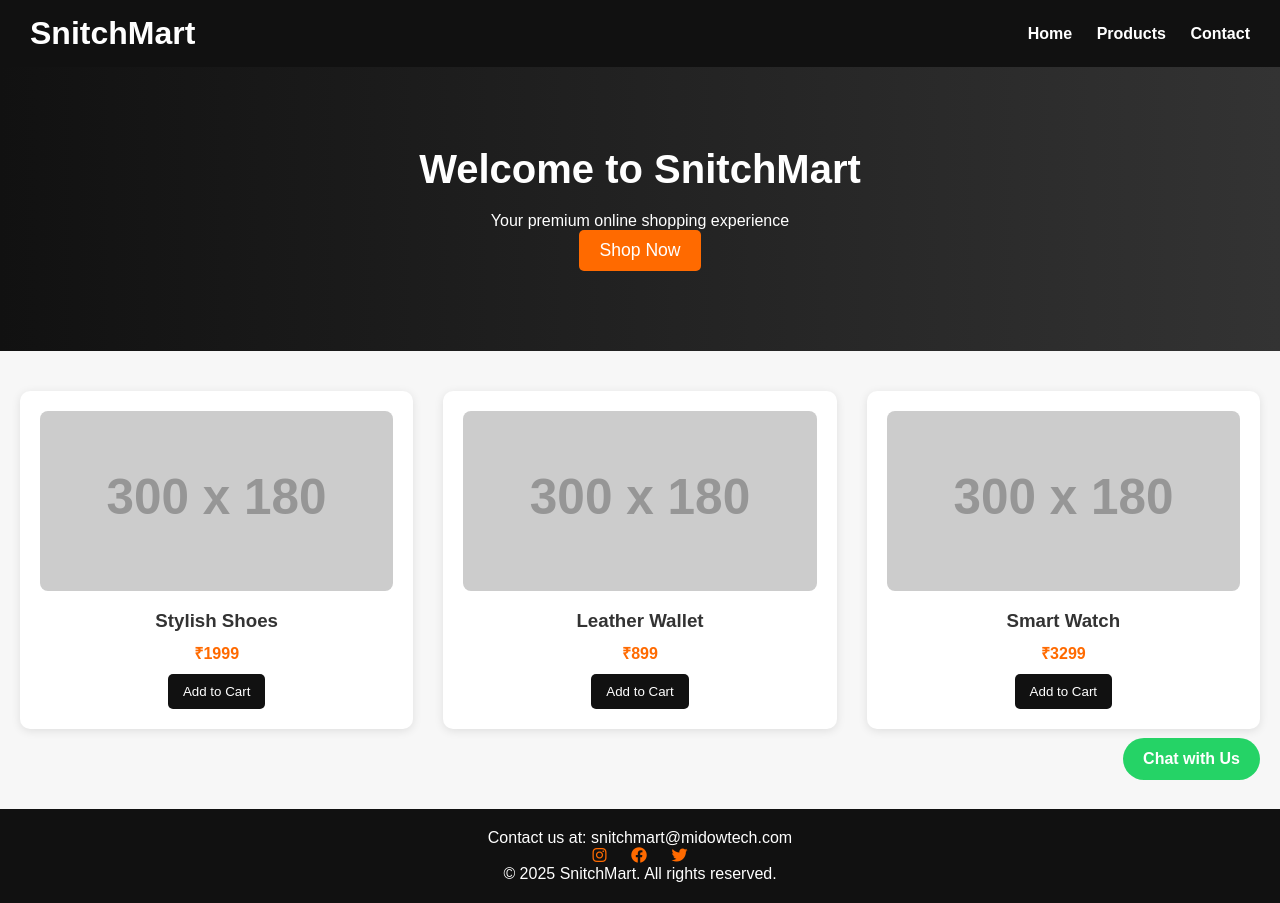
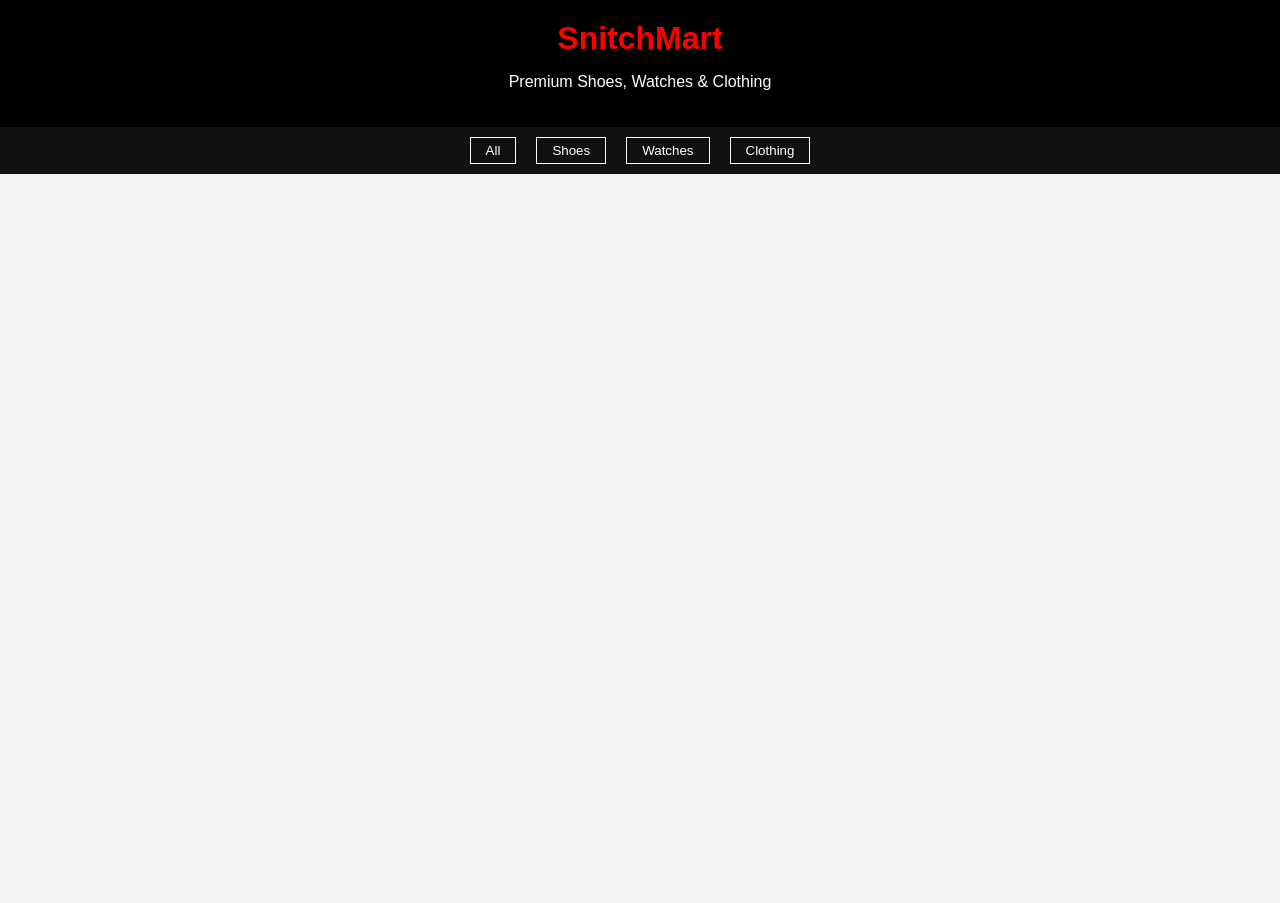
Before and after one commit to midowtech/SNITCH-MART, a plain HTML site: page index.html in a window 1280 px wide. After the commit the page ends 800 px from the top, so only its background shows below. Drawn offline with Linux system fonts and the light colour scheme; placeholder pictures from the web are drawn by us.

Commit message:
Update index.html

```diff
--- a/index.html
+++ b/index.html
@@ -1,172 +1,132 @@
-<!DOCTYPE html><html lang="en"><head>
+<!DOCTYPE html>
+<html lang="en">
+<head>
   <meta charset="UTF-8">
+  <title>SnitchMart - Premium Collection</title>
   <meta name="viewport" content="width=device-width, initial-scale=1.0">
-  <meta name="description" content="SnitchMart - Your premium online shopping destination">
-  <meta name="keywords" content="SnitchMart, Online Shopping, Premium Store, E-commerce">
-  <title>SnitchMart - Premium Online Store</title>
-  <link rel="stylesheet" href="https://cdnjs.cloudflare.com/ajax/libs/font-awesome/6.0.0-beta3/css/all.min.css">
   <style>
-    * {
+    body {
       margin: 0;
-      padding: 0;
-      box-sizing: border-box;
-      font-family: Arial, sans-serif;
-    }body {
-  background-color: #f7f7f7;
+      font-family: 'Poppins', sans-serif;
+      background: #f4f4f4;
+    }
+    header {
+      background: #000;
+      color: white;
+      padding: 20px;
+      text-align: center;
+    }
+    header h1 {
+      margin: 0;
+      font-size: 2rem;
+      color: red;
+    }
+    nav {
+      display: flex;
+      justify-content: center;
+      gap: 20px;
+      background: #111;
+      padding: 10px 0;
+    }
+    nav button {
+      background: transparent;
+      color: white;
+      border: 1px solid white;
+      padding: 5px 15px;
+      cursor: pointer;
+    }
+    nav button:hover {
+      background: red;
+      border-color: red;
+    }
+    #products {
+      display: grid;
+      grid-template-columns: repeat(auto-fit, minmax(220px, 1fr));
+      gap: 20px;
+      padding: 20px;
+    }
+    .card {
+      background: white;
+      border-radius: 10px;
+      overflow: hidden;
+      box-shadow: 0 2px 10px rgba(0,0,0,0.1);
+      text-align: center;
+      padding: 10px;
+    }
+    .card img {
+      width: 100%;
+      height: 200px;
+      object-fit: cover;
+    }
+    .card h3 {
+      margin: 10px 0 5px;
+    }
+    .card p {
       color: #333;
-}
-
-header {
-  background-color: #111;
-  padding: 15px 30px;
-  display: flex;
-  justify-content: space-between;
-  align-items: center;
-  position: sticky;
-  top: 0;
-  z-index: 1000;
-}
-
-header h1 {
-  color: #fff;
-}
-
-nav a {
-  color: #fff;
-  margin-left: 20px;
-  text-decoration: none;
       font-weight: bold;
     }
-
-.hero {
-  background: linear-gradient(to right, #111, #333);
-  color: white;
-  text-align: center;
-  padding: 80px 20px;
-}
-
-.hero h2 {
-  font-size: 2.5em;
-  margin-bottom: 20px;
-}
-
-.hero button {
-  padding: 10px 20px;
-  font-size: 1.1em;
-  background-color: #ff6a00;
+    .card button {
+      margin-top: 10px;
+      background: red;
       color: white;
       border: none;
+      padding: 8px 16px;
       border-radius: 5px;
       cursor: pointer;
     }
+    .card button:hover {
+      background: darkred;
+    }
+  </style>
+</head>
+<body>
 
-.products {
-  padding: 40px 20px;
-  display: grid;
-  grid-template-columns: repeat(auto-fit, minmax(250px, 1fr));
-  gap: 30px;
+  <header>
+    <h1>SnitchMart</h1>
+    <p>Premium Shoes, Watches & Clothing</p>
+  </header>
+
+  <nav>
+    <button onclick="filter('all')">All</button>
+    <button onclick="filter('shoes')">Shoes</button>
+    <button onclick="filter('watch')">Watches</button>
+    <button onclick="filter('clothing')">Clothing</button>
+  </nav>
+
+  <div id="products"></div>
+
+  <script>
+    let data = JSON.parse(localStorage.getItem("products")) || [];
+
+    function renderProducts(items) {
+      let box = document.getElementById("products");
+      box.innerHTML = items.map(p => `
+        <div class="card">
+          <img src="${p.image}" alt="${p.name}">
+          <h3>${p.name}</h3>
+          <p>₹${p.price}</p>
+          <button onclick="orderWhatsApp('${p.name}', '${p.price}')">Order on WhatsApp</button>
+        </div>
+      `).join('');
     }
 
-.product {
-  background-color: white;
-  padding: 20px;
-  border-radius: 10px;
-  box-shadow: 0 2px 10px rgba(0, 0, 0, 0.1);
-  text-align: center;
+    function filter(category) {
+      if (category === 'all') {
+        renderProducts(data);
+      } else {
+        let filtered = data.filter(p => p.category === category);
+        renderProducts(filtered);
+      }
     }
 
-.product img {
-  width: 100%;
-  height: 180px;
-  object-fit: cover;
-  border-radius: 8px;
+    function orderWhatsApp(name, price) {
+      let msg = `Hi, I want to buy *${name}* for ₹${price} from SnitchMart.`;
+      window.open(`https://wa.me/91YOURNUMBERHERE?text=${encodeURIComponent(msg)}`);
     }
 
-.product h3 {
-  margin: 15px 0 10px;
-}
+    // Initial Load
+    renderProducts(data);
+  </script>
 
-.product p.price {
-  color: #ff6a00;
-  font-weight: bold;
-}
-
-.product button {
-  margin-top: 10px;
-  padding: 10px 15px;
-  border: none;
-  background-color: #111;
-  color: white;
-  border-radius: 5px;
-  cursor: pointer;
-}
-
-footer {
-  background-color: #111;
-  color: white;
-  text-align: center;
-  padding: 20px;
-  margin-top: 40px;
-}
-
-footer .social i {
-  margin: 0 10px;
-  color: #ff6a00;
-  cursor: pointer;
-}
-
-.whatsapp {
-  position: fixed;
-  bottom: 20px;
-  right: 20px;
-  background: #25D366;
-  padding: 12px 20px;
-  color: white;
-  font-weight: bold;
-  border-radius: 30px;
-  text-decoration: none;
-}
-
-  </style>
-</head><body>
-  <header>
-    <h1>SnitchMart</h1>
-    <nav>
-      <a href="#">Home</a>
-      <a href="#products">Products</a>
-      <a href="#contact">Contact</a>
-    </nav>
-  </header>  <section class="hero">
-    <h2>Welcome to SnitchMart</h2>
-    <p>Your premium online shopping experience</p>
-    <button onclick="document.getElementById('products').scrollIntoView({behavior: 'smooth'});">Shop Now</button>
-  </section>  <section class="products" id="products">
-    <div class="product">
-      <img src="https://via.placeholder.com/300x180.png?text=Product+1" alt="Product 1">
-      <h3>Stylish Shoes</h3>
-      <p class="price">₹1999</p>
-      <button>Add to Cart</button>
-    </div>
-    <div class="product">
-      <img src="https://via.placeholder.com/300x180.png?text=Product+2" alt="Product 2">
-      <h3>Leather Wallet</h3>
-      <p class="price">₹899</p>
-      <button>Add to Cart</button>
-    </div>
-    <div class="product">
-      <img src="https://via.placeholder.com/300x180.png?text=Product+3" alt="Product 3">
-      <h3>Smart Watch</h3>
-      <p class="price">₹3299</p>
-      <button>Add to Cart</button>
-    </div>
-  </section>  <footer id="contact">
-    <p>Contact us at: snitchmart@midowtech.com</p>
-    <div class="social">
-      <i class="fab fa-instagram"></i>
-      <i class="fab fa-facebook"></i>
-      <i class="fab fa-twitter"></i>
-    </div>
-    <p>&copy; 2025 SnitchMart. All rights reserved.</p>
-  </footer><a class="whatsapp" href="https://wa.me/917000000000" target="_blank">Chat with Us</a>
-
-</body></html>
+</body>
+</html>
```
Lines whose indentation alone changed are shown as unchanged.
